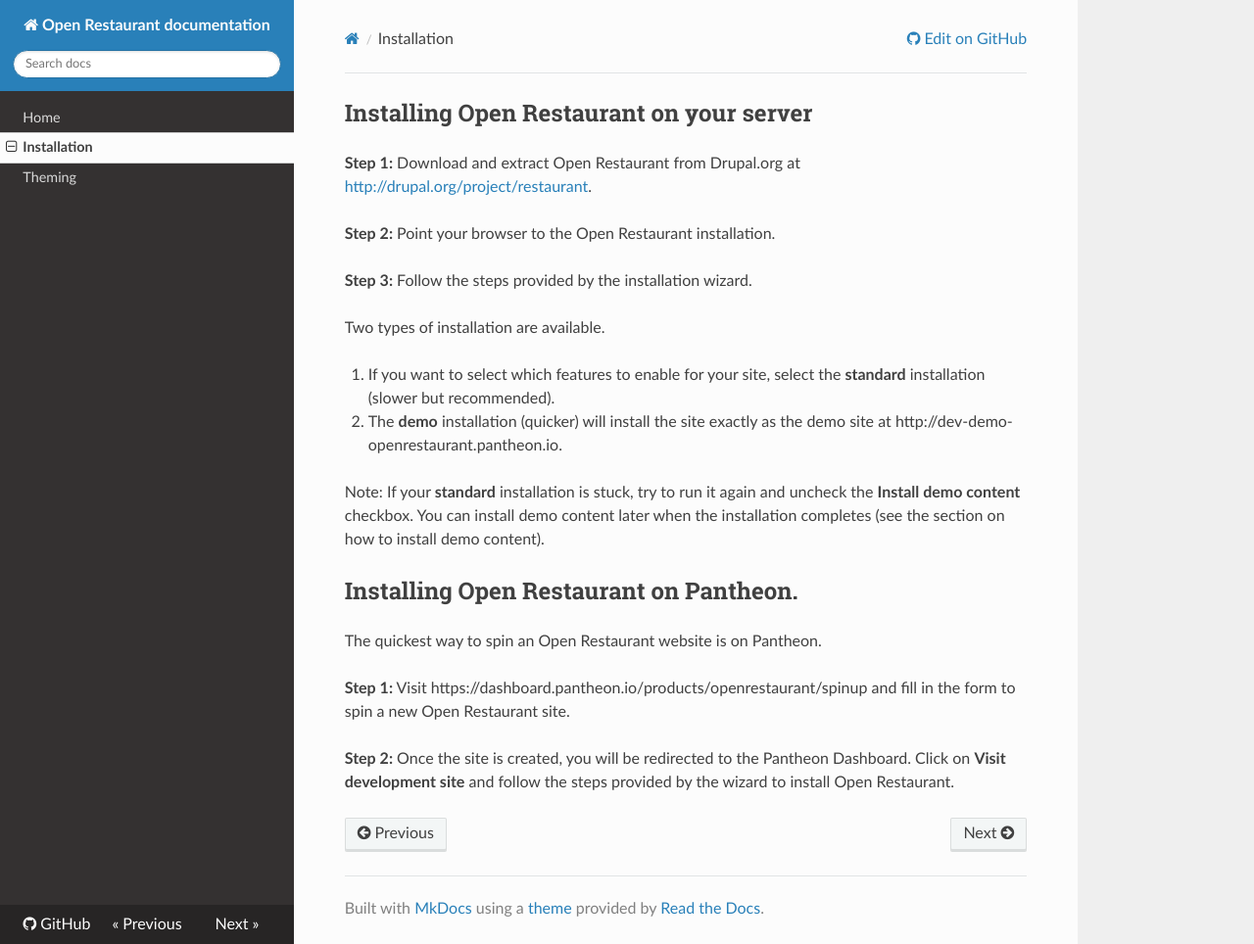
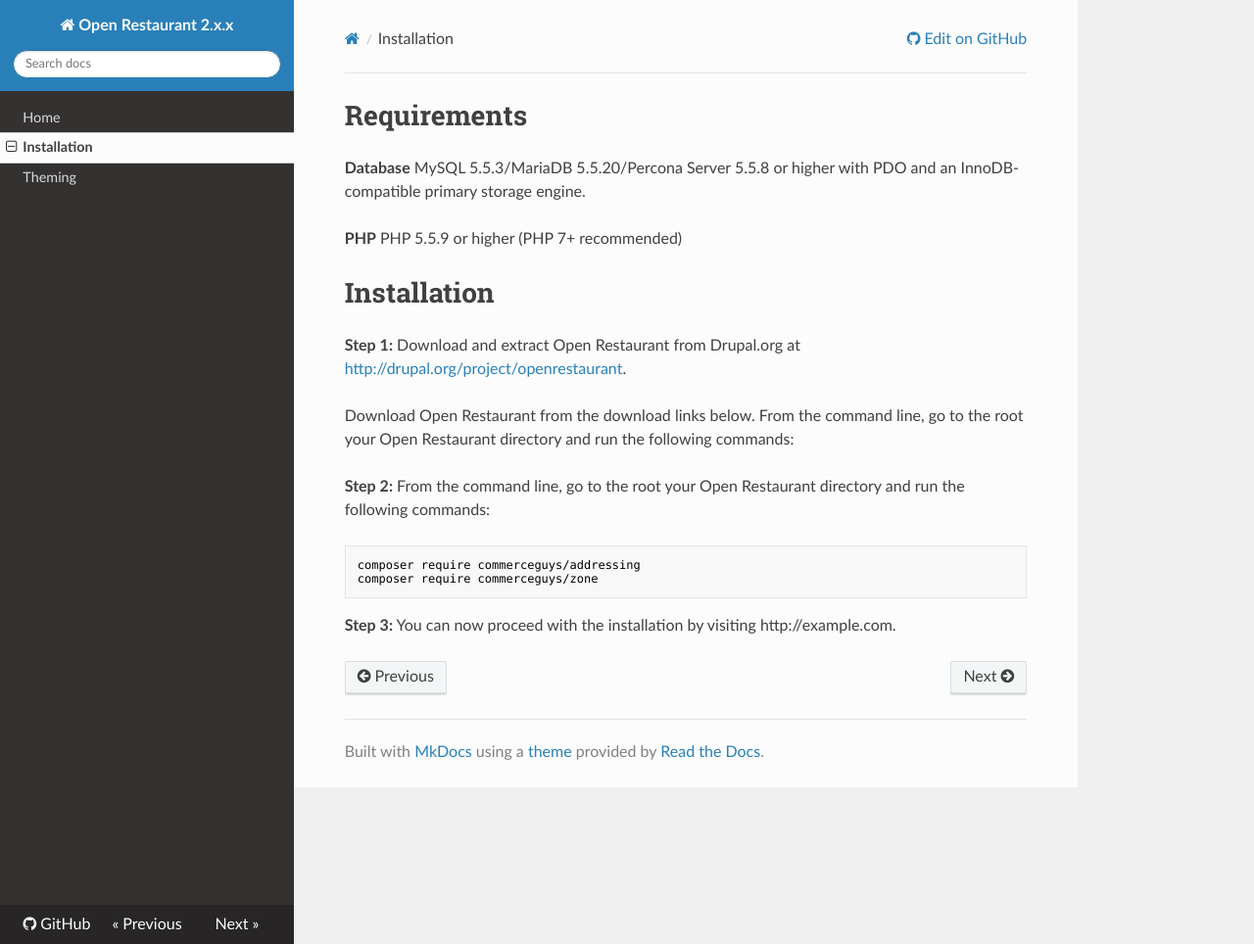
Before and after one commit to openrestaurant/docs, an MkDocs documentation site: the page built from docs/installation.md, in a window 1280 px wide and 964 px high. Shown: the whole window at 98% size. Built offline with MkDocs 1.6.1, drawn with Linux system fonts in a browser that asks for light colours; nearby versions of some CDN libraries; old or Windows-style settings are respelled for this version of MkDocs.

Commit message:
Start documentation for Open Restaurant 2.x.x

````diff
--- a/docs/installation.md
+++ b/docs/installation.md
@@ -1,22 +1,23 @@
-## Installing Open Restaurant on your server
+# Requirements
 
-**Step 1:** Download and extract Open Restaurant from Drupal.org at [http://drupal.org/project/restaurant](http://drupal.org/project/restaurant).
+**Database**
+MySQL 5.5.3/MariaDB 5.5.20/Percona Server 5.5.8 or higher with PDO and an InnoDB-compatible primary storage engine.
 
-**Step 2:** Point your browser to the Open Restaurant installation.
+**PHP**
+PHP 5.5.9 or higher (PHP 7+ recommended)
 
-**Step 3:** Follow the steps provided by the installation wizard.
+# Installation
 
-Two types of installation are available.
+**Step 1:** Download and extract Open Restaurant from Drupal.org at [http://drupal.org/project/openrestaurant](http://drupal.org/project/openrestaurant).
 
-1. If you want to select which features to enable for your site, select the **standard** installation (slower but recommended).
-2. The **demo** installation (quicker) will install the site exactly as the demo site at http://dev-demo-openrestaurant.pantheon.io.
+Download Open Restaurant from the download links below.
+From the command line, go to the root your Open Restaurant directory and run the following commands:
 
-Note: If your **standard** installation is stuck, try to run it again and uncheck the **Install demo content** checkbox. You can install demo content later when the installation completes (see the section on how to install demo content).
+**Step 2:** From the command line, go to the root your Open Restaurant directory and run the following commands:
 
-## Installing Open Restaurant on Pantheon.
+```
+composer require commerceguys/addressing
+composer require commerceguys/zone
+```
 
-The quickest way to spin an Open Restaurant website is on Pantheon.
-
-**Step 1:** Visit https://dashboard.pantheon.io/products/openrestaurant/spinup and fill in the form to spin a new Open Restaurant site.
-
-**Step 2:** Once the site is created, you will be redirected to the Pantheon Dashboard. Click on **Visit development site** and follow the steps provided by the wizard to install Open Restaurant.
+**Step 3:** You can now proceed with the installation by visiting http://example.com.
--- a/mkdocs.yml
+++ b/mkdocs.yml
@@ -1,4 +1,4 @@
-site_name: Open Restaurant documentation
+site_name: Open Restaurant 2.x.x
 theme: readthedocs
 repo_url: https://github.com/openrestaurant/docs
 include_search: true
````
Also changed, not shown: docs/index.md (+7 -5 lines), docs/theming.md (+1 -15 lines).
